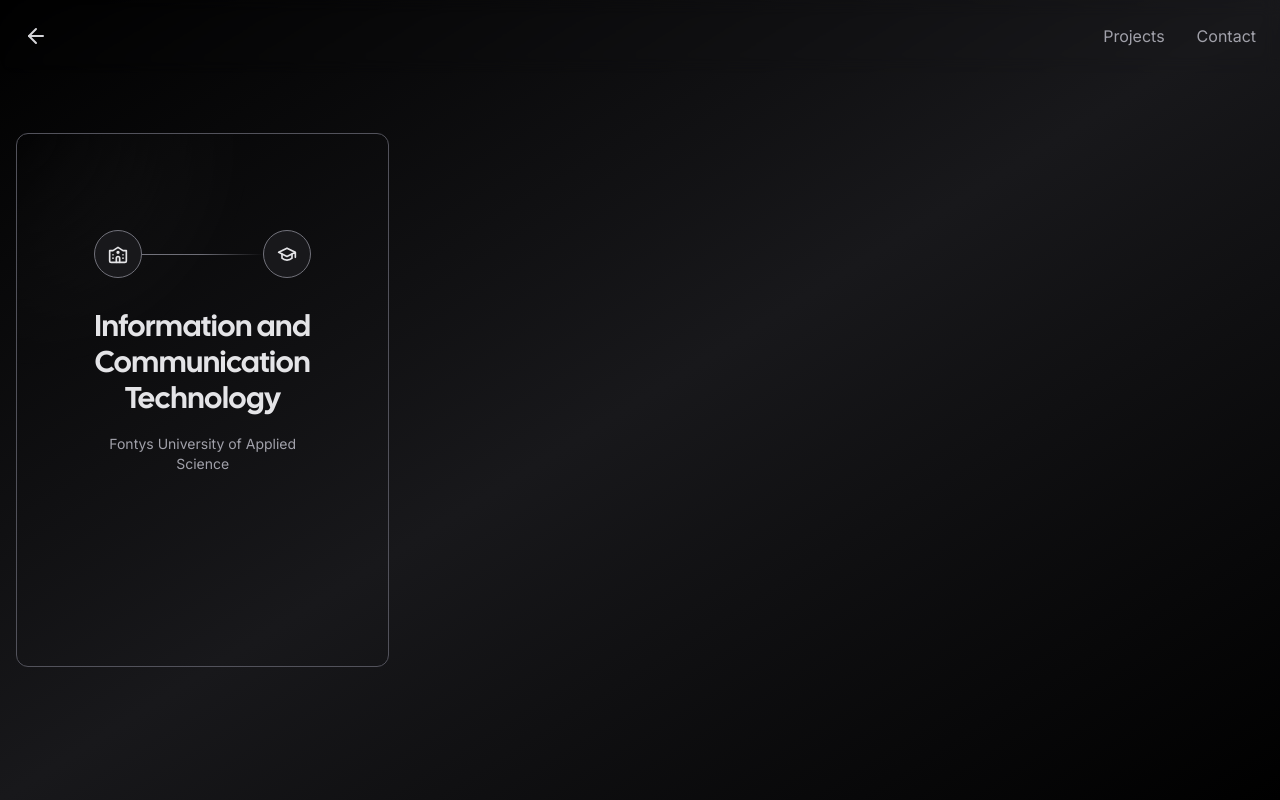
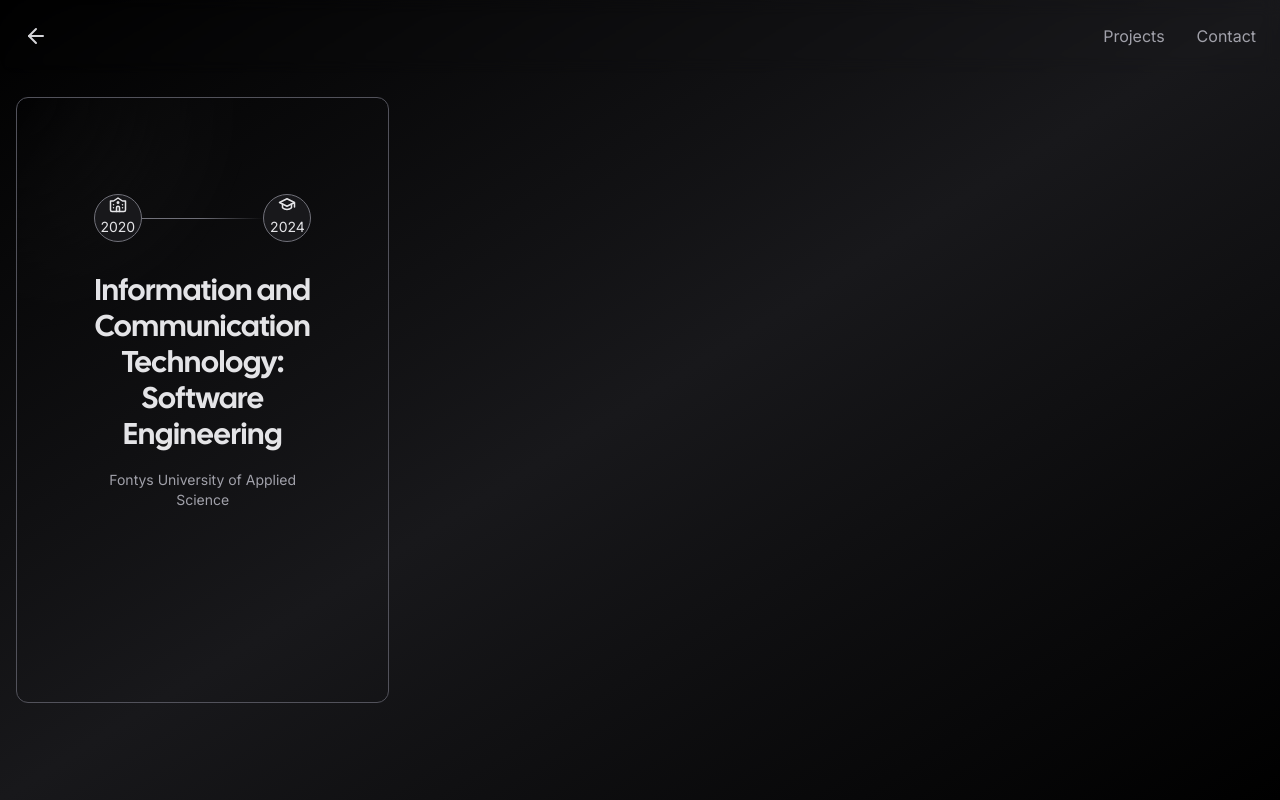
Before and after one commit to vsvincent/portfolio, a Next.js app in the folder vsvincent/: page /education in a window 1280 px wide. Built offline with nearby package versions, Linux system fonts and the light colour scheme; no server answers; what tailwindcss-debug-screens would draw is missing.

Commit message:
Add education start and end

```diff
--- a/vsvincent/app/education/page.tsx
+++ b/vsvincent/app/education/page.tsx
@@ -6,11 +6,13 @@ import { Card } from "../components/card";
 
 const schools = [
 	{
+		start: "2020",
+		end: "2024",
 		startIcon: <School2 size={20} />,
 		endIcon: <GraduationCap size={20} />,
 		href: "https://www.fontys.nl/en/Study-at-Fontys/Programmes/Information-Communication-Technology-Eindhoven.htm",
 		name: "Fontys University of Applied Science",
-		degree: "Information and Communication Technology",
+		degree: "Information and Communication Technology: Software Engineering",
 	}
 ];
 
@@ -27,9 +29,11 @@ export default function Example() {
 								target="_blank"
 								className="p-4 relative flex flex-col items-center gap-4 duration-700 group md:gap-8 md:py-24  lg:pb-48  md:p-16"
 							>
+								<div className="flex w-full justify-center items-center flex-col">
 									<div className="flex w-full justify-center items-center">
-									<span className="relative z-10 flex items-center justify-center w-12 h-12 text-sm duration-1000 border rounded-full text-zinc-200 group-hover:text-white group-hover:bg-zinc-900 border-zinc-500 bg-zinc-900 group-hover:border-zinc-200 drop-shadow-orange">
+										<span className="relative z-10 flex flex-col items-center justify-center w-12 h-12 text-sm duration-1000 border rounded-full text-zinc-200 group-hover:text-white group-hover:bg-zinc-900 border-zinc-500 bg-zinc-900 group-hover:border-zinc-200 drop-shadow-orange">
 											{s.startIcon}
+											<p className="p-1">{s.start}</p>
 										</span>
 
 										<div className="relative flex items-center w-2/4 h-px">
@@ -39,10 +43,12 @@ export default function Example() {
 											/>
 										</div>
 
-									<span className="relative z-10 flex items-center justify-center w-12 h-12 text-sm duration-1000 border rounded-full text-zinc-200 group-hover:text-white group-hover:bg-zinc-900 border-zinc-500 bg-zinc-900 group-hover:border-zinc-200 drop-shadow-orange">
+										<span className="relative z-10 flex flex-col items-center justify-center w-12 h-12 text-sm duration-1000 border rounded-full text-zinc-200 group-hover:text-white group-hover:bg-zinc-900 border-zinc-500 bg-zinc-900 group-hover:border-zinc-200 drop-shadow-orange">
 											{s.endIcon}
+											<p className="p-1">{s.end}</p>
 										</span>
 									</div>{" "}
+								</div>
 								<div className="z-10 flex flex-col items-center">
 									<span className="lg:text-xl text-center font-medium duration-150 xl:text-3xl text-zinc-200 group-hover:text-white font-display">
 										{s.degree}
```
Lines whose indentation alone changed are shown as unchanged.
